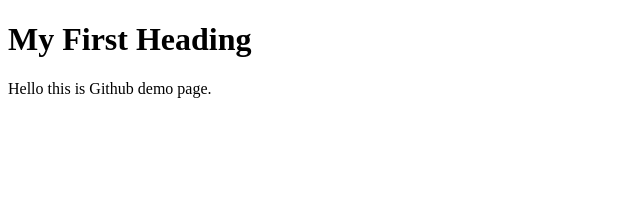
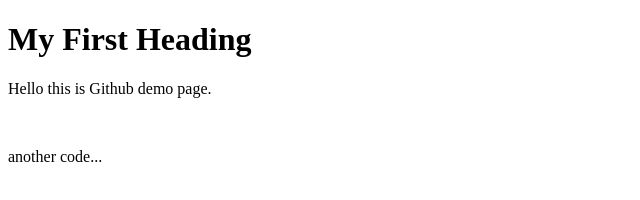
Before and after one commit to limkimhuor/gitDemo, a plain HTML site: page index.html in a window 1280 px wide. Shown: the whole page, without its empty margins (0-640 px from the left). Drawn offline with Linux system fonts and the light colour scheme.

Commit message:
more changes to index

```diff
--- a/index.html
+++ b/index.html
@@ -5,6 +5,8 @@
 <h1>My First Heading</h1>
 
 <p>Hello this is Github demo page.</p>
+<br/>
+<p>another code...</p>
 
 </body>
 </html>
```
